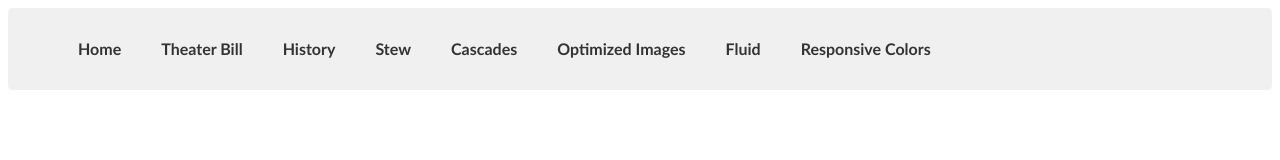
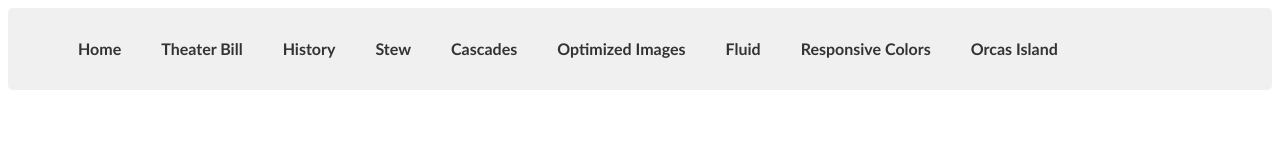
Before and after one commit to Bamoreno2/graph130, a plain HTML site: page pages/nav.html in a window 1280 px wide. Drawn offline with Linux system fonts and the light colour scheme.

Commit message:
adding to nav

```diff
--- a/pages/nav.html
+++ b/pages/nav.html
@@ -18,6 +18,7 @@
         <li><a href="optimizing-images.html">Optimized Images</a></li>
         <li><a href="fluid.html">Fluid</a></li>
         <li><a href="media-queries.html">Responsive Colors</a></li>
+        <li><a href="orcas.html">Orcas Island</a></li>
 
     </ul>
 </nav>
```
